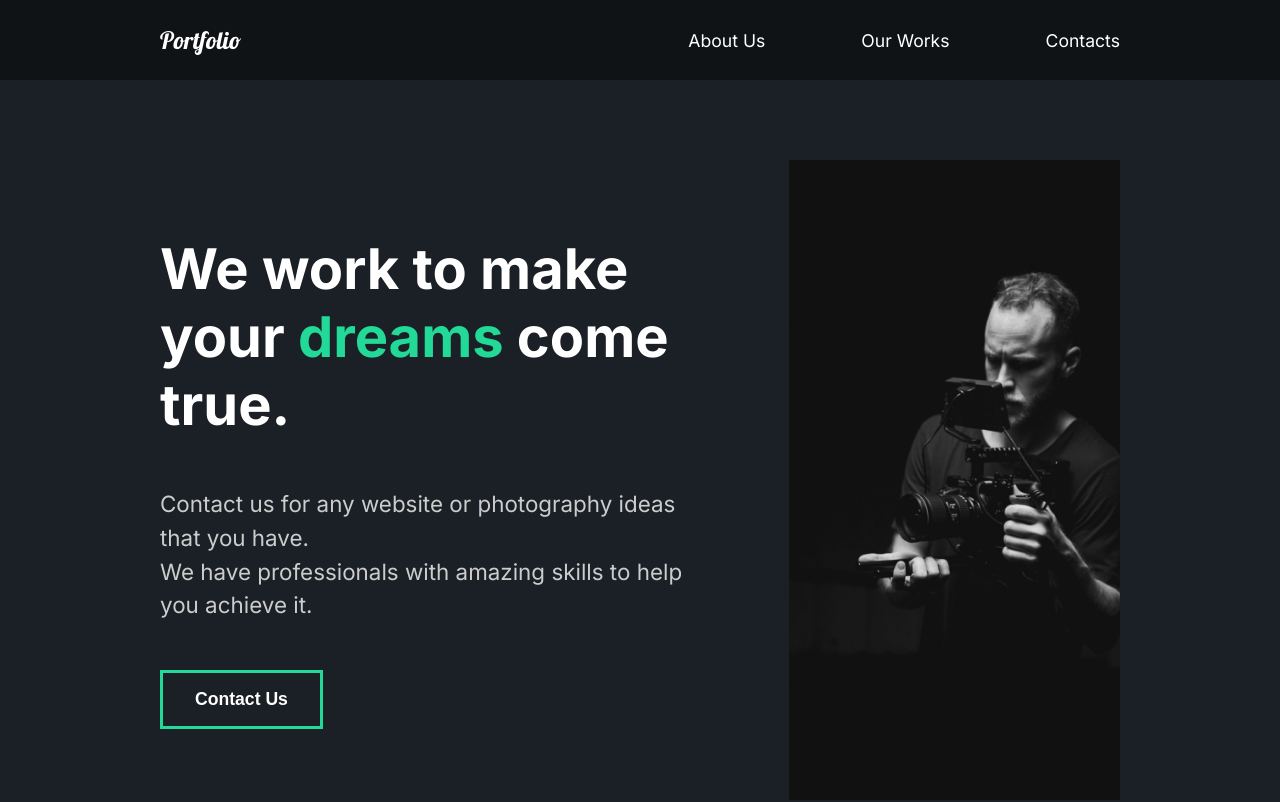
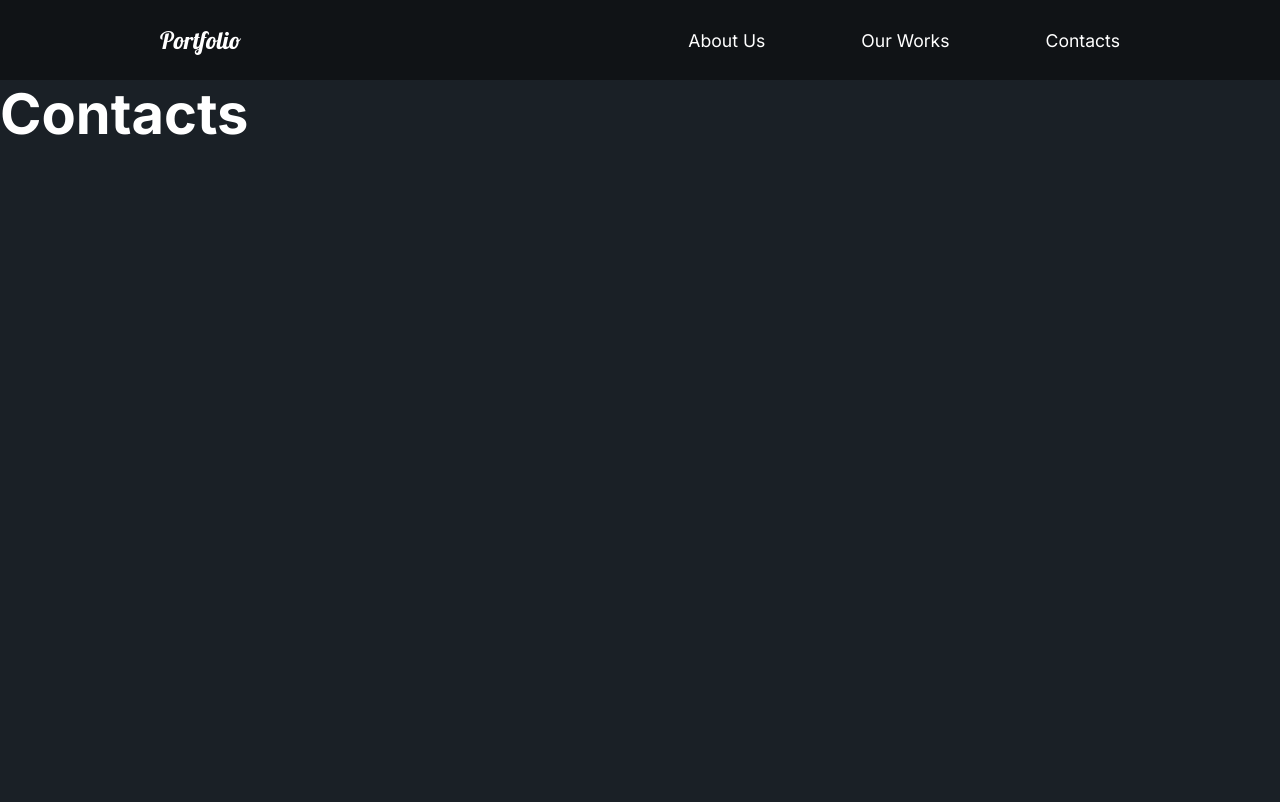
Before and after one commit to PitLuk22/React-Portfolio, a React (Create React App) app: page /contacts in a window 1280 px wide. Shown: the top 802 px of the page. Built offline with nearby package versions, Linux system fonts and the light colour scheme.

Commit message:
add routing

```diff
--- a/src/components/app/App.js
+++ b/src/components/app/App.js
@@ -1,17 +1,24 @@
 import React from 'react';
+import { BrowserRouter as Router, Route, Switch } from "react-router-dom";
 // Import GlobalStyle
 import { GlobalStyle } from '../GlobalStyle';
 // Import Components
-import { AboutPage } from '../pages';
+import { AboutPage, WorksPage, ContactsPage } from '../pages';
 import Nav from '../nav';;
 
 function App() {
 	return (
-		<div className="App">
-			<GlobalStyle />
-			<Nav />
-			<AboutPage />
-		</div>
+		<Router>
+			<div className="App">
+				<GlobalStyle />
+				<Nav />
+				<Switch>
+					<Route path='/about' component={AboutPage} />
+					<Route path='/works' component={WorksPage} />
+					<Route path='/contacts' component={ContactsPage} />
+				</Switch>
+			</div>
+		</Router>
 	);
 }
 
--- a/src/components/nav/nav.js
+++ b/src/components/nav/nav.js
@@ -1,20 +1,23 @@
 import React from 'react';
+import { Link } from 'react-router-dom';
 // Styles
 import * as S from './style';
 
 const Nav = () => {
 	return (
 		<S.Nav>
-			<S.Logo>Portfolio</S.Logo>
+			<Link to="/about">
+				<S.Logo>Portfolio</S.Logo>
+			</Link>
 			<ul>
 				<li>
-					<a href="#1">About Us</a>
+					<Link to="/about">About Us</Link>
 				</li>
 				<li>
-					<a href="#2">Our Works</a>
+					<Link to="/works">Our Works</Link>
 				</li>
 				<li>
-					<a href="#3">Contacts</a>
+					<Link to="/contacts">Contacts</Link>
 				</li>
 			</ul>
 		</S.Nav>
--- a/src/components/nav/style.js
+++ b/src/components/nav/style.js
@@ -10,6 +10,9 @@ export const Nav = styled.nav`
 	align-items: center;
 	color: #fff;
 	padding: 0 10rem;
+	a {
+		text-decoration: none;
+	}
 	ul {
 		display: flex;
 		list-style:none;
@@ -21,15 +24,16 @@ export const Nav = styled.nav`
 				text-decoration: none;
 				color: #fff;
 				transition: all .3s ease;
-			&:hover {
-				color: ${mainColor};
-			}
+				&:hover {
+					color: ${mainColor};
+				}
 			}
 		}
 		li:last-child {
 			padding-right: 0;
 		}
 	}
+
 `;
 
 export const Logo = styled.h1`
--- /dev/null
+++ b/src/components/pages/contactsPage.js
@@ -0,0 +1,11 @@
+import React from 'react'
+
+const ContactsPage = () => {
+	return (
+		<>
+			<h1>Contacts</h1>
+		</>
+	)
+}
+
+export default ContactsPage;
--- a/src/components/pages/index.js
+++ b/src/components/pages/index.js
@@ -1,2 +1,9 @@
 import AboutPage from './aboutPage';
-export { AboutPage };
+import WorksPage from './worksPage';
+import ContactsPage from './contactsPage';
+
+export {
+	AboutPage,
+	WorksPage,
+	ContactsPage
+};
--- /dev/null
+++ b/src/components/pages/worksPage.js
@@ -0,0 +1,11 @@
+import React from 'react'
+
+const WorksPage = () => {
+	return (
+		<>
+			<h1>Works</h1>
+		</>
+	)
+}
+
+export default WorksPage;
```
Also changed, not shown: 1 other file (tests, documents, lock files or other folders).
